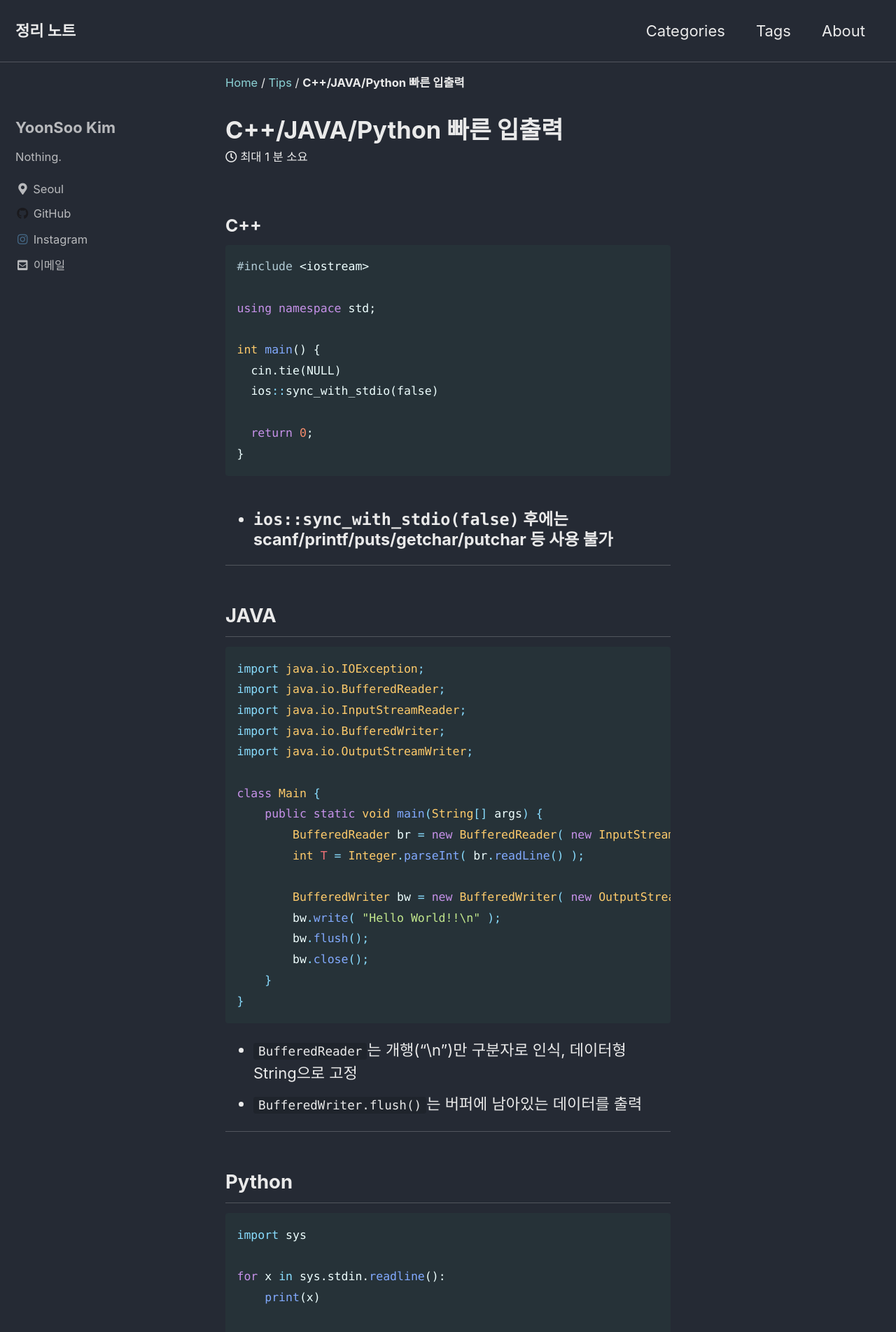
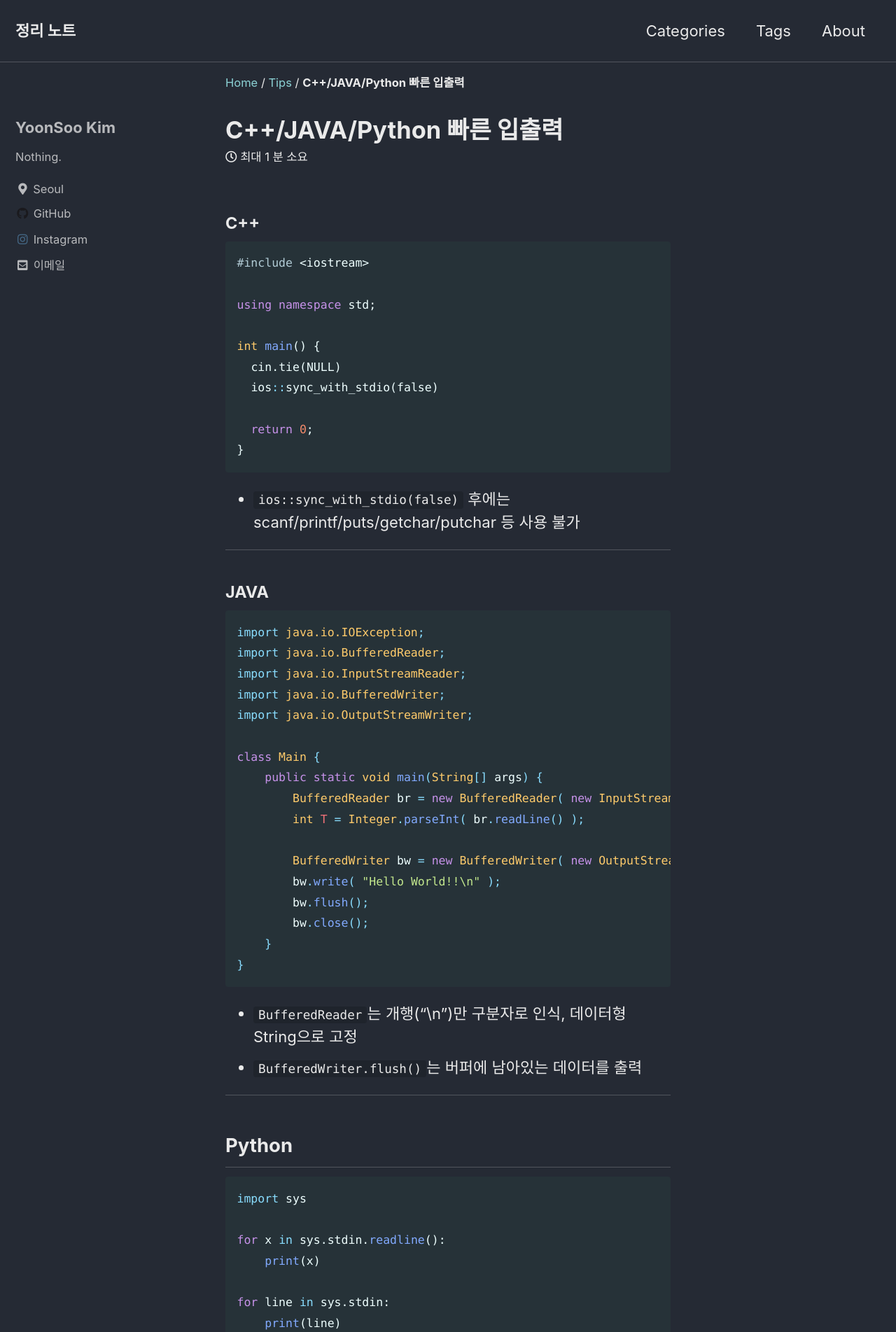
Before and after one commit to blackbeaver37/blackbeaver37.github.io, a Jekyll site: the page built from _posts/2020-07-23-fast_inoutput.md, in a window 1280 px wide. Shown: the top 1903 px of the page at 70% size. Built offline with Jekyll 4.4.1, drawn with Linux system fonts in a browser that asks for light colours; cached includes are drawn as plain includes.

````diff
--- a/_posts/2020-07-23-fast_inoutput.md
+++ b/_posts/2020-07-23-fast_inoutput.md
@@ -11,7 +11,7 @@ tags:
 last_modified_at: 2020-07-23T02:00:00-05:00
 ---
 
-### C++
+#### C++
 
 ```c++
 #include <iostream>
@@ -26,11 +26,11 @@ int main() {
 }
 ```
 
-+ #### `ios::sync_with_stdio(false)` 후에는 scanf/printf/puts/getchar/putchar 등 사용 불가
++ `ios::sync_with_stdio(false)` 후에는 scanf/printf/puts/getchar/putchar 등 사용 불가
 
 ---
 
-## **JAVA**
+#### **JAVA**
 
 ```java
 import java.io.IOException;
````
